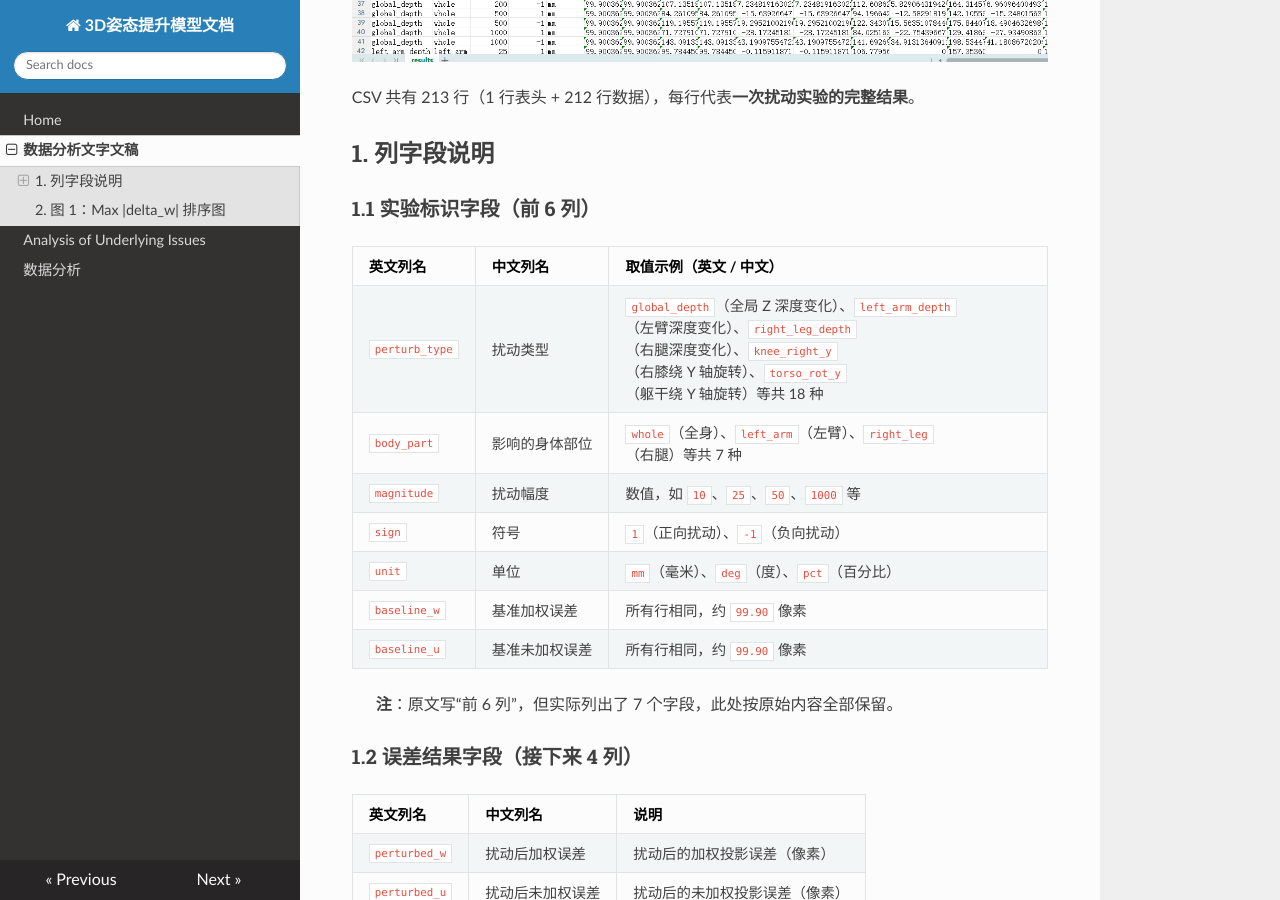
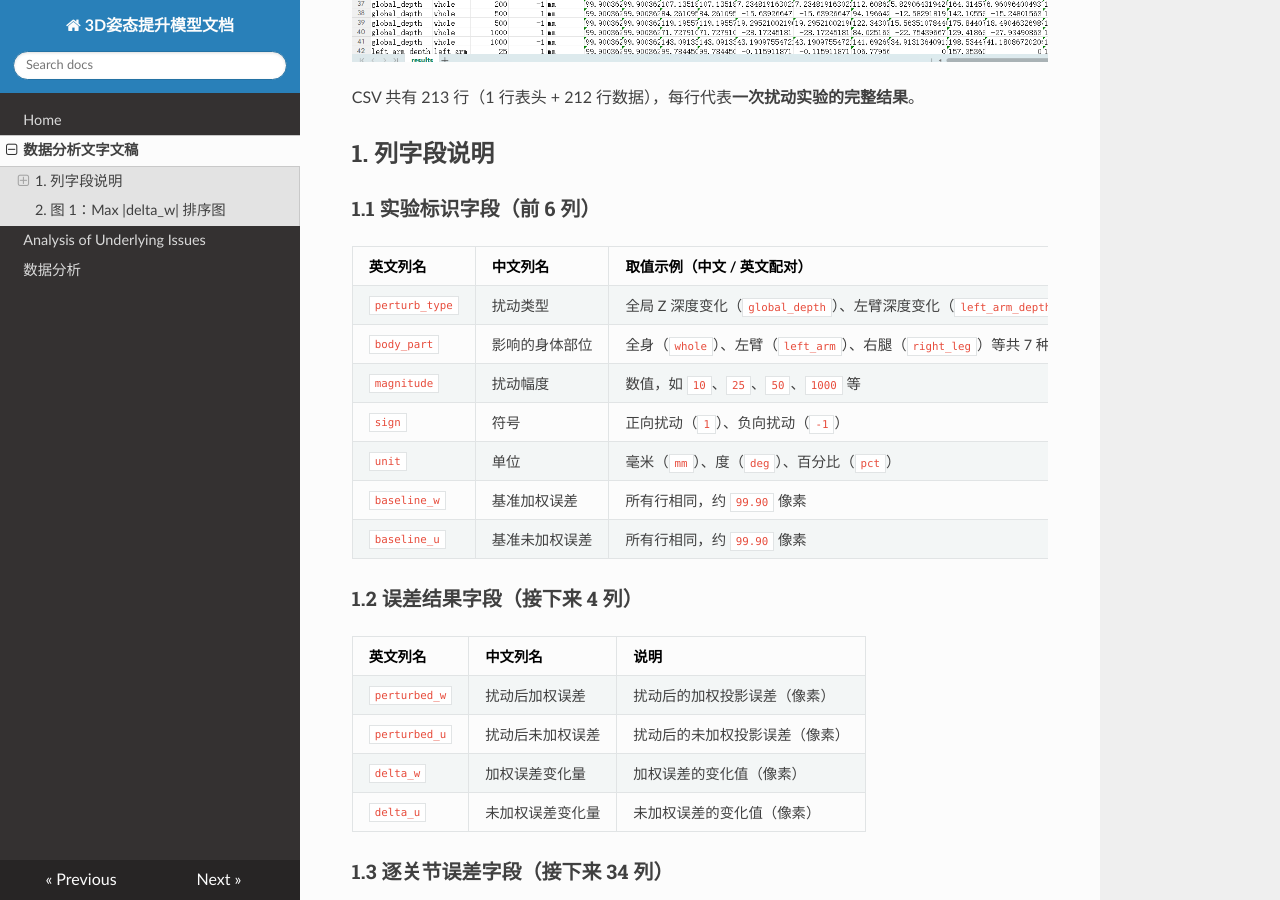
Before and after one commit to Caoruiting/3Dpsoe-doc, an MkDocs documentation site: the page built from docs/7.2.md, in a window 1280 px wide and 900 px high, scrolled down 539 px. Built offline with MkDocs 1.6.1, drawn with Linux system fonts in a browser that asks for light colours; nearby versions of some CDN libraries.

Commit message:
Update 7.2.md

```diff
--- a/docs/7.2.md
+++ b/docs/7.2.md
@@ -8,17 +8,15 @@ CSV 共有 213 行（1 行表头 + 212 行数据），每行代表**一次扰动
 
 ### 1.1 实验标识字段（前 6 列）
 
-| 英文列名 | 中文列名 | 取值示例（英文 / 中文） |
-|---------|---------|------------------------|
-| `perturb_type` | 扰动类型 | `global_depth`（全局 Z 深度变化）、`left_arm_depth`（左臂深度变化）、`right_leg_depth`（右腿深度变化）、`knee_right_y`（右膝绕 Y 轴旋转）、`torso_rot_y`（躯干绕 Y 轴旋转）等共 18 种 |
-| `body_part` | 影响的身体部位 | `whole`（全身）、`left_arm`（左臂）、`right_leg`（右腿）等共 7 种 |
+| 英文列名 | 中文列名 | 取值示例（中文 / 英文配对） |
+|---------|---------|---------------------------|
+| `perturb_type` | 扰动类型 | 全局 Z 深度变化（`global_depth`）、左臂深度变化（`left_arm_depth`）、右腿深度变化（`right_leg_depth`）、右膝绕 Y 轴旋转（`knee_right_y`）、躯干绕 Y 轴旋转（`torso_rot_y`）等共 18 种 |
+| `body_part` | 影响的身体部位 | 全身（`whole`）、左臂（`left_arm`）、右腿（`right_leg`）等共 7 种 |
 | `magnitude` | 扰动幅度 | 数值，如 `10`、`25`、`50`、`1000` 等 |
-| `sign` | 符号 | `1`（正向扰动）、`-1`（负向扰动） |
-| `unit` | 单位 | `mm`（毫米）、`deg`（度）、`pct`（百分比） |
+| `sign` | 符号 | 正向扰动（`1`）、负向扰动（`-1`） |
+| `unit` | 单位 | 毫米（`mm`）、度（`deg`）、百分比（`pct`） |
 | `baseline_w` | 基准加权误差 | 所有行相同，约 `99.90` 像素 |
 | `baseline_u` | 基准未加权误差 | 所有行相同，约 `99.90` 像素 |
-
-> **注**：原文写“前 6 列”，但实际列出了 7 个字段，此处按原始内容全部保留。
 
 ### 1.2 误差结果字段（接下来 4 列）
 
```
